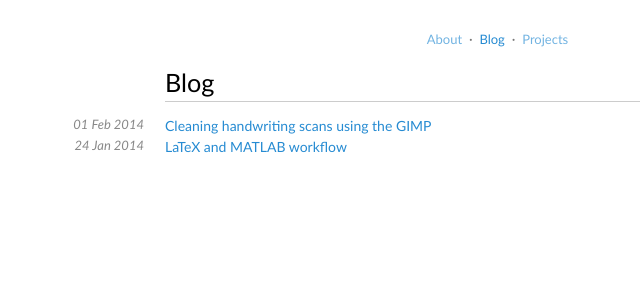
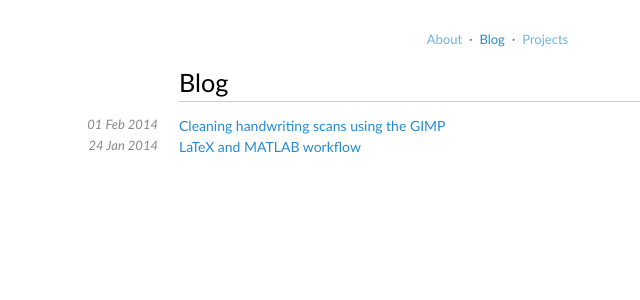
Before and after one commit to alxlit/alxlit.github.io, a Jekyll site: the page built from index.md, in a window 1280 px wide. Shown: the top 300 px of the page, without its empty margins (139-779 px from the left). Built offline with Jekyll 4.4.1, drawn with Linux system fonts in a browser that asks for light colours.

Commit message:
add some padding

```diff
--- a/assets/css/default.css
+++ b/assets/css/default.css
@@ -65,12 +65,10 @@ ol > li > ol > li > ol { list-style-type: lower-roman;
 
 #nav span { color: #777; }
 
-#content {}
-
 #content { margin: 0;
            width: 100%; }
 
-#content > div { padding: 0; }
+#content > div { padding: 0 1em; }
 
 #content aside { font-style: italic;
                  margin-left: -10em;
```
